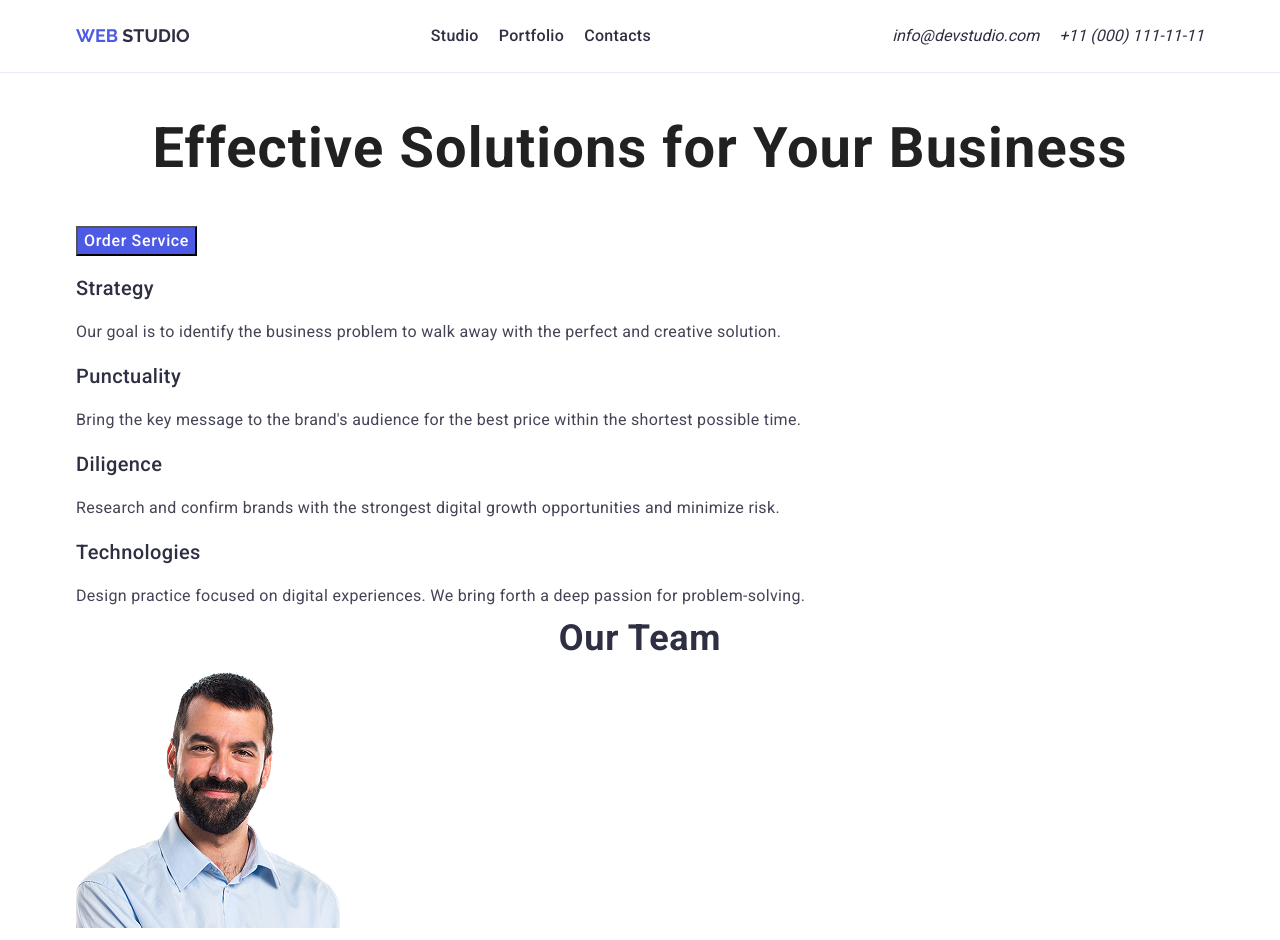
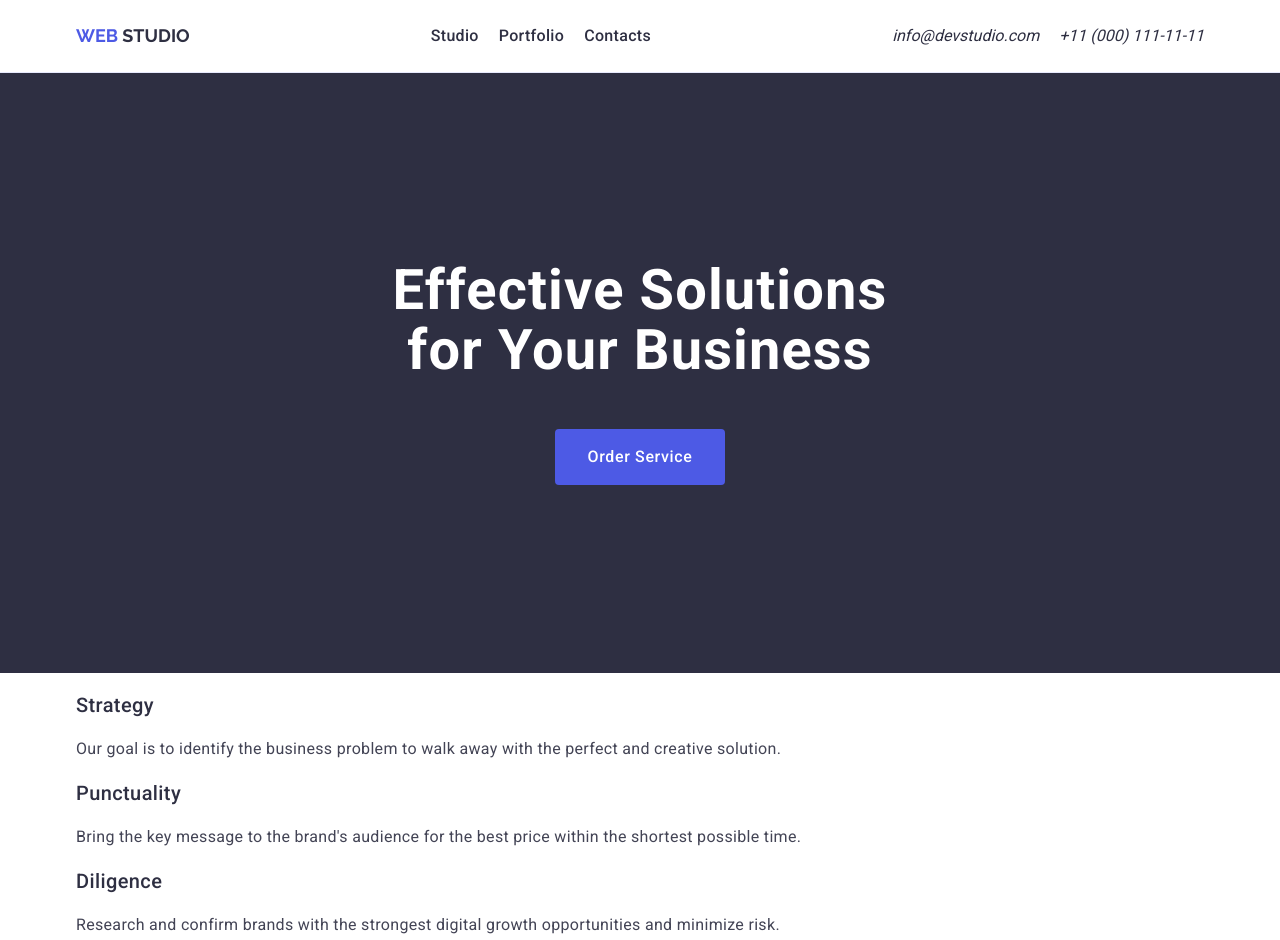
Before and after one commit to Krisdziam/goit-markup-hw-012, a plain HTML site: page index.html in a window 1280 px wide. Shown: the top 940 px of the page. Drawn offline with nearby package versions, Linux system fonts and the light colour scheme.

Commit message:
hero ready

```diff
--- a/styles.css
+++ b/styles.css
@@ -23,6 +23,10 @@ a {
   max-width: 1158px;
   margin: 0 auto;
   padding: 0 15px;
+}
+button {
+  border: none;
+  cursor: pointer;
 }
 
 /* Header */
@@ -91,30 +95,53 @@ a {
 .link-contacts:focus {
   color: #2196f3;
 }
+.hero-button:focus {
+  outline: 2px solid #404bbf;
+  outline-offset: 2px;
+}
 
 /* Hero */
+.hero {
+  padding: 188px 0;
+  text-align: center;
+
+  background-color: #2e2f42;
+}
 
 .hero-title {
+  max-width: 496px;
+  margin: 0 auto 48px;
+
   font-weight: 700;
   font-size: 56px;
   line-height: 1.07;
   letter-spacing: 0.02em;
-  text-align: center;
-  /* color: white; */
+  color: #fff;
 }
+
 .hero-button {
+  padding: 16px 32px;
+
+  font-size: 16px;
   font-weight: 500;
-  font-size: 16px;
   line-height: 1.5;
   letter-spacing: 0.04em;
+  color: #fff;
+
+  background-color: #4d5ae5;
+  border-radius: 4px;
+  border: none;
+
   cursor: pointer;
-  background-color: #4d5ae5;
-  color: white;
+  transition: background-color 250ms ease;
 }
+
 .hero-button:hover,
 .hero-button:focus {
   background-color: #404bbf;
 }
+
+/* About */
 
 .title-about {
   font-weight: 500;
```
